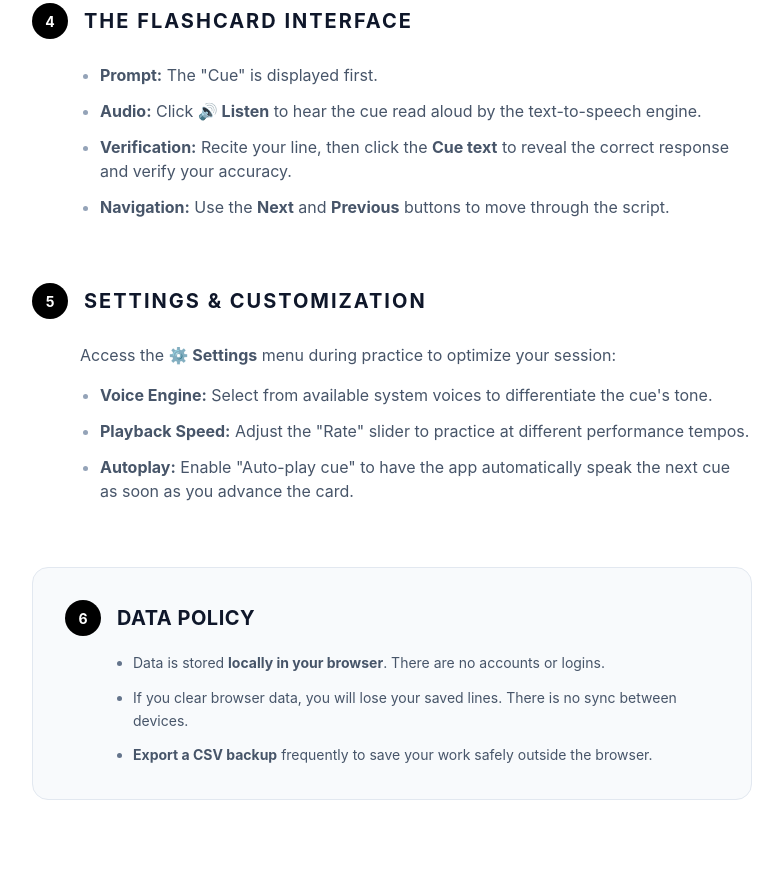
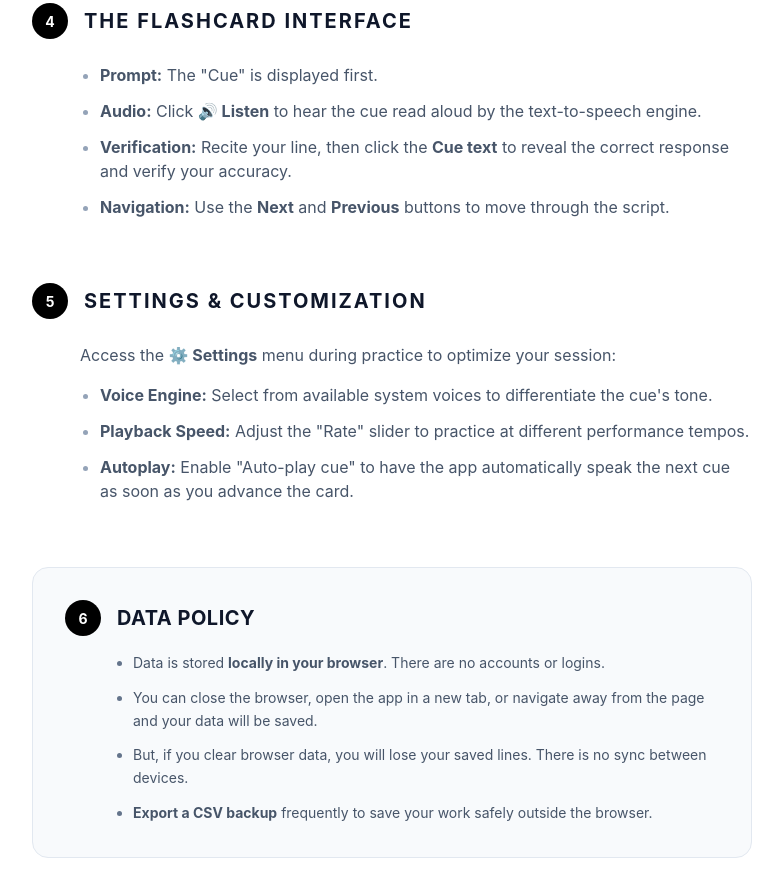
Before and after one commit to mattcope-land/off-book, a plain HTML site: page guide/index.html in a window 1280 px wide. Shown: the part 1278-2171 px from the top of the page, without its empty margins (248-1031 px from the left). Drawn offline with nearby package versions, Linux system fonts and the light colour scheme.

Commit message:
update guide
clarified how local storage works

```diff
--- a/guide/index.html
+++ b/guide/index.html
@@ -122,7 +122,8 @@
                 <div class="ml-12 text-slate-600 dark:text-slate-400 text-sm leading-relaxed">
                     <ul class="list-disc space-y-3 pl-5 marker:text-slate-500">
                         <li>Data is stored <strong>locally in your browser</strong>. There are no accounts or logins.</li>
-                        <li>If you clear browser data, you will lose your saved lines. There is no sync between devices.</li>
+                        <li>You can close the browser, open the app in a new tab, or navigate away from the page and your data will be saved.</li>
+                        <li>But, if you clear browser data, you will lose your saved lines. There is no sync between devices.</li>
                         <li><strong>Export a CSV backup</strong> frequently to save your work safely outside the browser.</li>
                     </ul>
                 </div>
```
